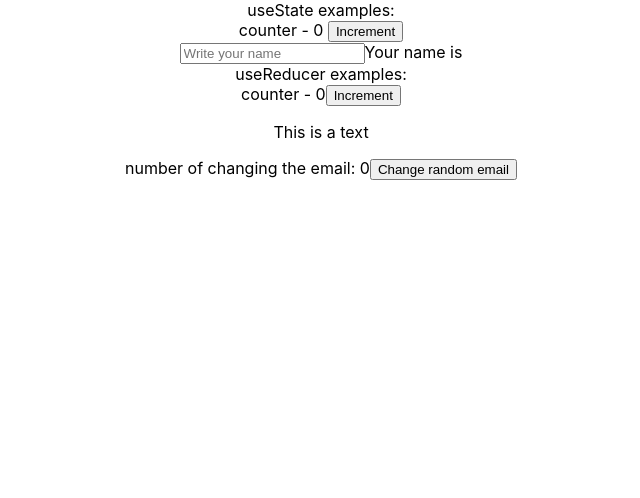
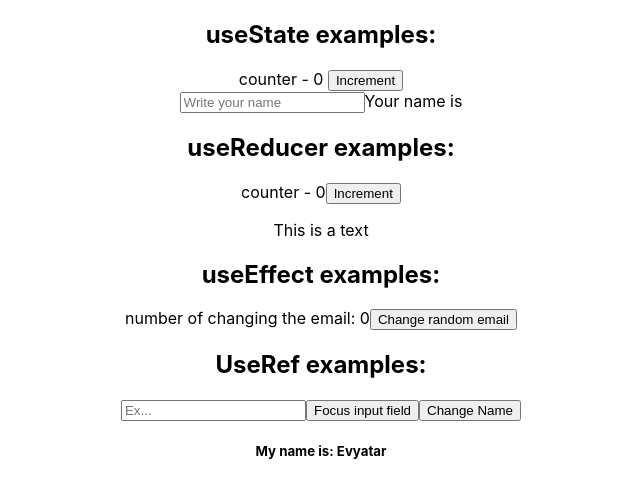
Before and after one commit to EvyatarHaim1/All-React-Hooks, a React (Create React App) app: page / in a window 1280 px wide. Shown: the top 498 px of the page, without its empty margins (319-959 px from the left). Built offline with nearby package versions, Linux system fonts and the light colour scheme; no server answers.

Commit message:
adding useRef hook

```diff
--- a/src/App.js
+++ b/src/App.js
@@ -1,6 +1,7 @@
 import './App.css';
 import UseEffect from './hooks/UseEffect';
 import UseReducer from './hooks/UseReducer';
+import UseRef from './hooks/UseRef';
 import UseState from './hooks/UseState';
 
 function App() {
@@ -9,6 +10,7 @@ function App() {
       <UseState />
       <UseReducer />
       <UseEffect />
+      <UseRef />
     </div>
   );
 }
--- a/src/hooks/UseEffect.js
+++ b/src/hooks/UseEffect.js
@@ -27,6 +27,7 @@ function UseEffect() {
 
     return (
         <div>
+            <h2>useEffect examples:</h2>
             {email}
             number of changing the email: {counter}
             <button onClick={() => setCounter(counter + 1)}>Change random email </button>
--- a/src/hooks/UseReducer.js
+++ b/src/hooks/UseReducer.js
@@ -17,7 +17,7 @@ const UseReducer = () => {
 
     return (
         <div>
-            <div>useReducer examples:</div>
+            <h2>useReducer examples:</h2>
             <div>counter - {state.count}
                 <button
                     onClick={() => {
--- /dev/null
+++ b/src/hooks/UseRef.js
@@ -0,0 +1,27 @@
+import React, { useRef, useState } from 'react';
+// useRef is the easiest way to access and manipulate dom element
+function UseRef() {
+    const [name, setName] = useState("Evyatar");
+    const inputRef = useRef();
+
+    const onFocus = () => {
+        inputRef.current.focus();
+    };
+
+    const onChangeName = () => {
+        setName(inputRef.current.value);
+        inputRef.current.value = "";
+    };
+
+    return (
+        <div>
+            <h2>UseRef examples:</h2>
+            <input type="text" placeholder="Ex..." ref={inputRef} />
+            <button onClick={onFocus}>Focus input field</button>
+            <button onClick={onChangeName}>Change Name</button>
+            <h5>My name is: {name}</h5>
+        </div>
+    );
+}
+
+export default UseRef;
--- a/src/hooks/UseState.js
+++ b/src/hooks/UseState.js
@@ -16,7 +16,7 @@ const UseState = () => {
 
     return (
         <div>
-            <div>useState examples:</div>
+            <h2>useState examples:</h2>
             <div>counter - {counter} <button onClick={increment}>Increment</button></div>
             <input placeholder="Write your name" onChange={handleChange} />
             Your name is {name}
```
